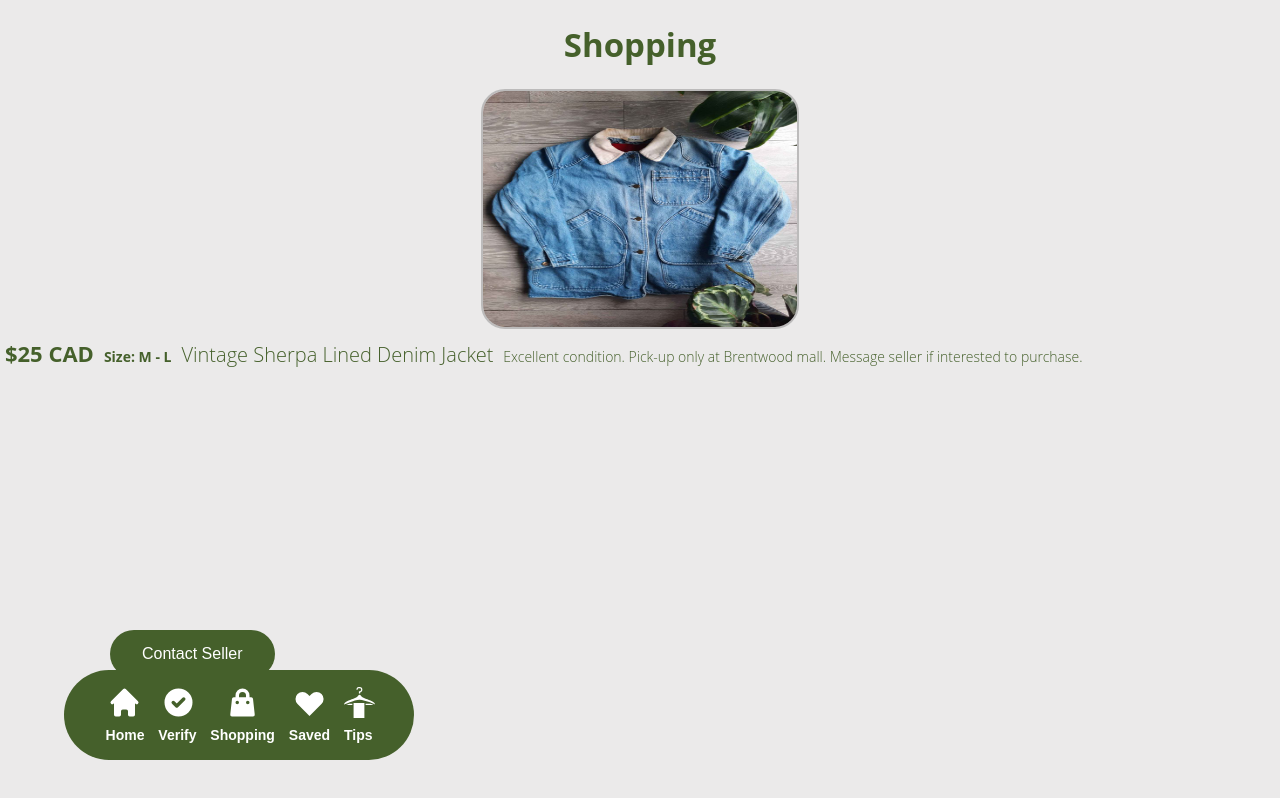
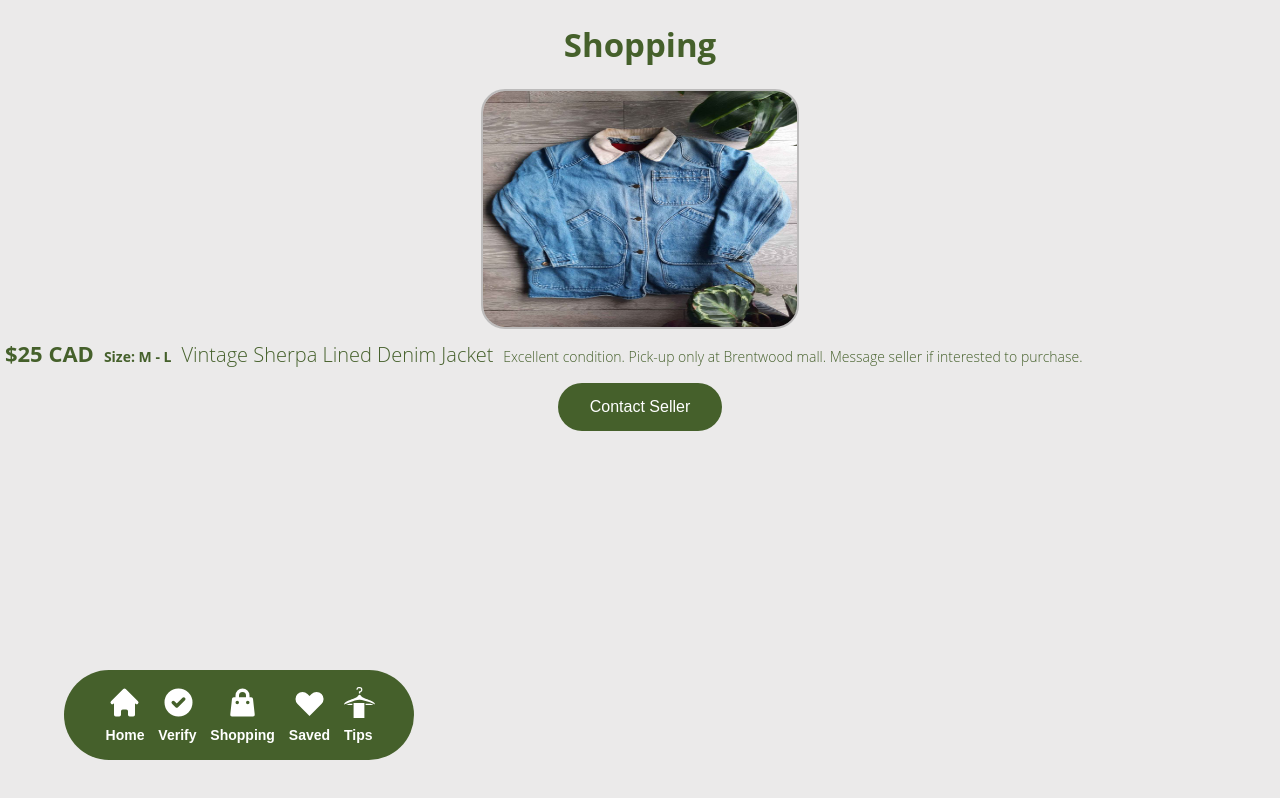
Before and after one commit to DevOfHockey/dcdfinal-mobile, a Next.js app: page /denimjacket in a window 1280 px wide. Built offline with nearby package versions, Linux system fonts and the light colour scheme.

Commit message:
fixed button

```diff
--- a/pages/denimjacket.js
+++ b/pages/denimjacket.js
@@ -16,7 +16,9 @@ function DenimJacket() {
             Message seller if interested to purchase.</p>
         </div>
 
-        <button className={styles.contactbutton}>Contact Seller</button>
+        <div className={styles.buttoncont}>
+            <button className={styles.contactbutton}>Contact Seller</button>
+        </div>
 
     </div>
 }
--- a/styles/Home.module.css
+++ b/styles/Home.module.css
@@ -168,6 +168,12 @@
   text-align: center;
 }
 
+.buttoncont {
+  display: flex;
+  margin-top: 10px;
+  justify-content: center;
+}
+
 .contactbutton {
   background-color:#45602B;
   border: none;
@@ -178,9 +184,6 @@
   font-size: 16px;
   font-weight: 500;
   border-radius: 25px;
-  position: absolute;
-  left: 110px;
-  top: 630px;
 }
 
 @media (max-width: 600px) {
```
